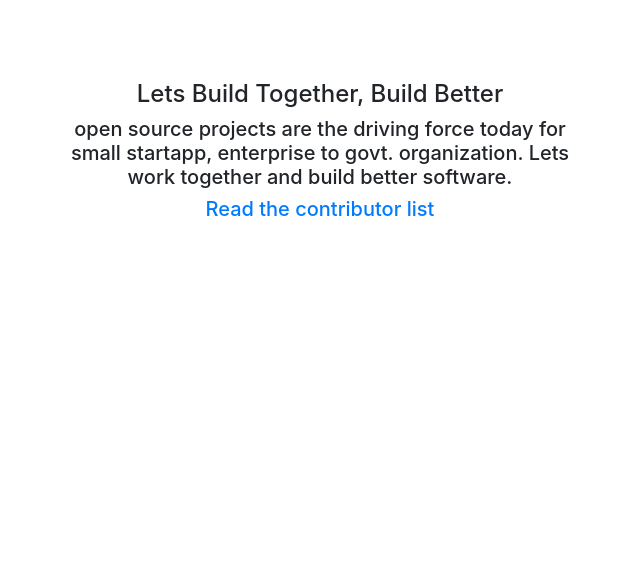
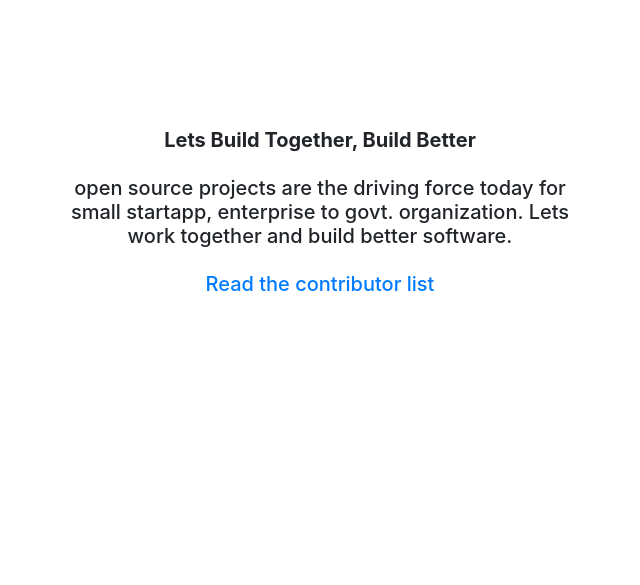
Before and after one commit to Dilipsa/contributor-obsolute, a Django app: page / in a window 1280 px wide. Shown: the part 48-633 px from the top of the page, without its empty margins (320-960 px from the left). Run offline with Django 3.2, Linux system fonts and the light colour scheme; some libraries are stand-ins or nearby versions.

```diff
--- a/templates/contributors/home.html
+++ b/templates/contributors/home.html
@@ -1,10 +1,10 @@
 {% extends "base.html" %}
 {% load crispy_forms_tags %}
 {% block content %}
-<div class="col-xs-12 col-md-8 col-lg-6 col-sm-12 mx-auto  mb-5">
-        <div class="card-body px-5 py-5 text-center">
-            <h4>Lets Build Together, Build Better</h4>
-            <h5>open source projects are the driving force today for small startapp, enterprise to
+<div class="col-sm-12 col-md-8 col-lg-6 col-sm-12 mx-auto mb-5">
+        <div class="card-body px-5 py-5 mt-5 text-center">
+            <h5 class="font-weight-bold">Lets Build Together, Build Better</h5>
+            <h5 class="my-4">open source projects are the driving force today for small startapp, enterprise to
                 govt. organization.
                 Lets work together and build better software.</h5>
             <a href="{% url 'contributors:contributor_list' %}" class="h5">Read the contributor list</a>
```
